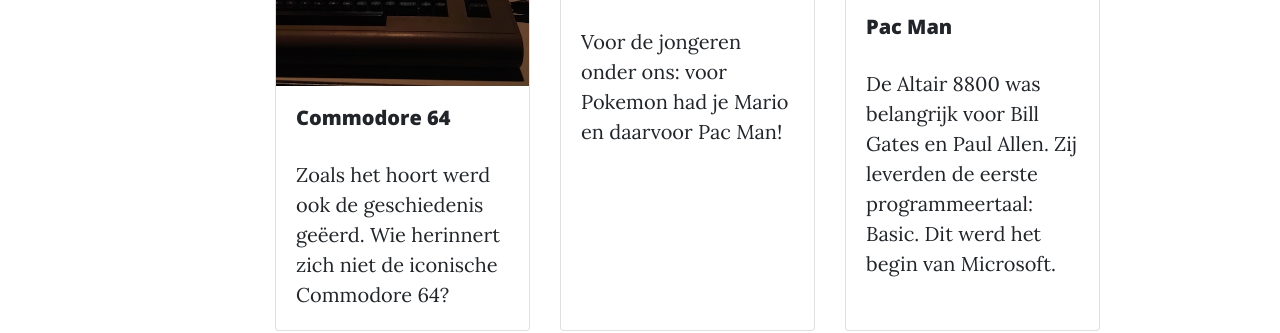
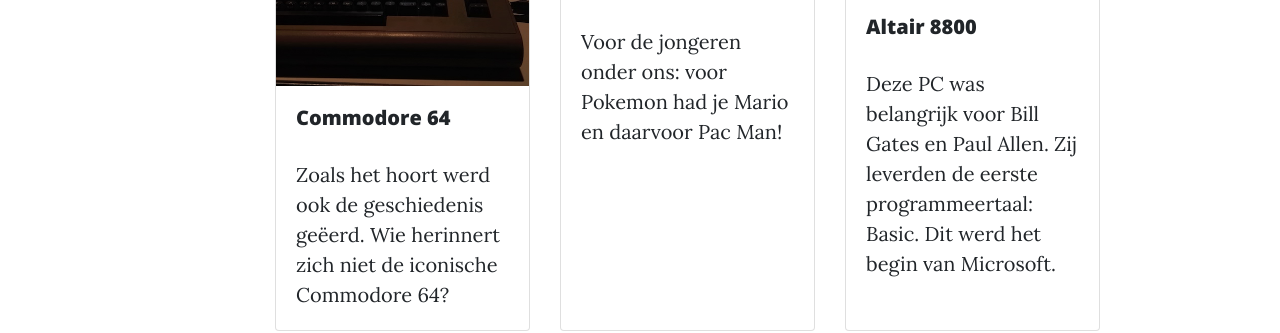
Before and after one commit to hanbedrijfskunde/seattle, a website: page post.wednesday.html in a window 1280 px wide. Shown: the part 969-1302 px from the top of the page. Drawn offline with nearby package versions, Linux system fonts and the light colour scheme.

Commit message:
Text edit

```diff
--- a/post.wednesday.html
+++ b/post.wednesday.html
@@ -103,8 +103,8 @@
           <div class="card">
             <img class="card-img-top" src="img/altair.jpg" alt="Pac Man">
             <div class="card-body">
-              <h5 class="card-title">Pac Man</h5>
-              <p class="card-text">De Altair 8800 was belangrijk voor Bill Gates en Paul Allen. Zij leverden de eerste programmeertaal: Basic. Dit werd het begin van Microsoft.</p>
+              <h5 class="card-title">Altair 8800</h5>
+              <p class="card-text">Deze PC was belangrijk voor Bill Gates en Paul Allen. Zij leverden de eerste programmeertaal: Basic. Dit werd het begin van Microsoft.</p>
             </div>
           </div>
         </div>
```
